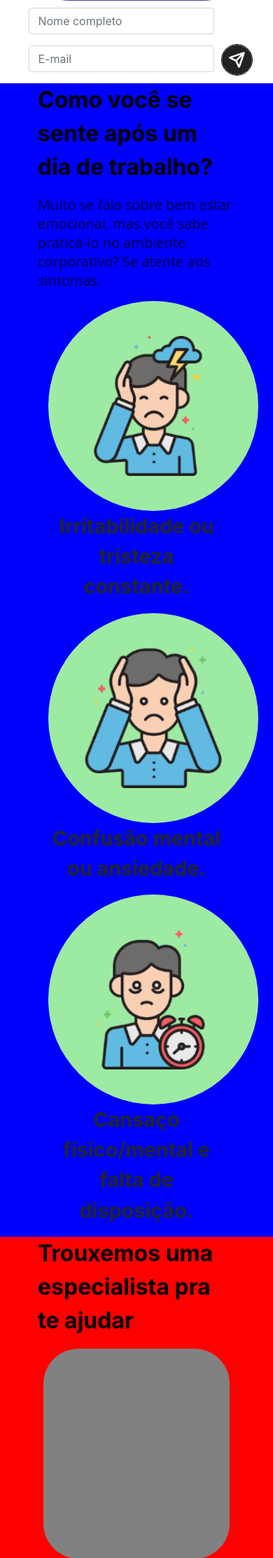
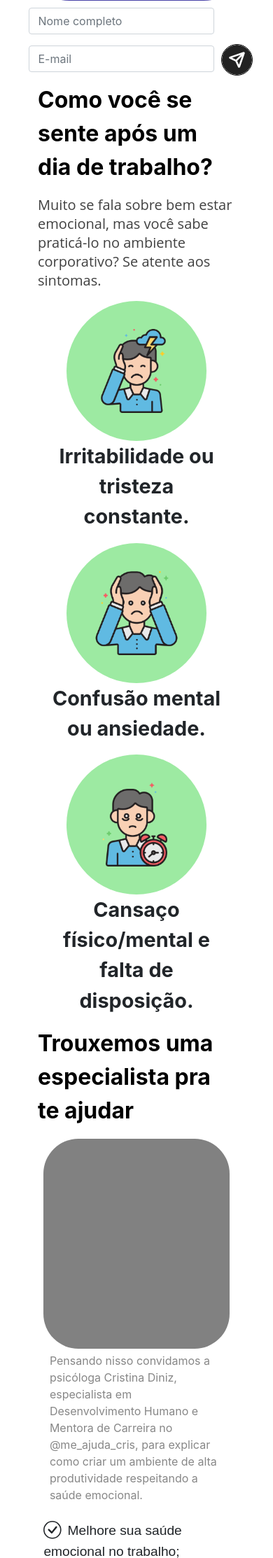
Before and after one commit to llucaslleall/HungerGamas, a PHP site: page / in a window 390 px wide. Shown: the part 593-2819 px from the top of the page at 70% size. Run offline with PHP 8.4, Linux system fonts and the light colour scheme.

Commit message:
Ajustes finais estilo
Ajuste no estilo para mobile da parte 2

```diff
--- a/css/media.css
+++ b/css/media.css
@@ -193,16 +193,17 @@
         float: left;
         height: 10px;
     }
+
+    .icone {
+        width: 200px;
+        height: 200px;
+        display:flex;
+        margin: auto;
+    }
+
+    .icone img{
+        width: 120px;
+        height: 120px;
+        margin: auto;
+    }
 }
-
-#parte1 {
-    background-color: black;
-}
-
-#parte2 {
-    background-color: blue;
-}
-
-#parte3 {
-    background-color: red;
-}
```
